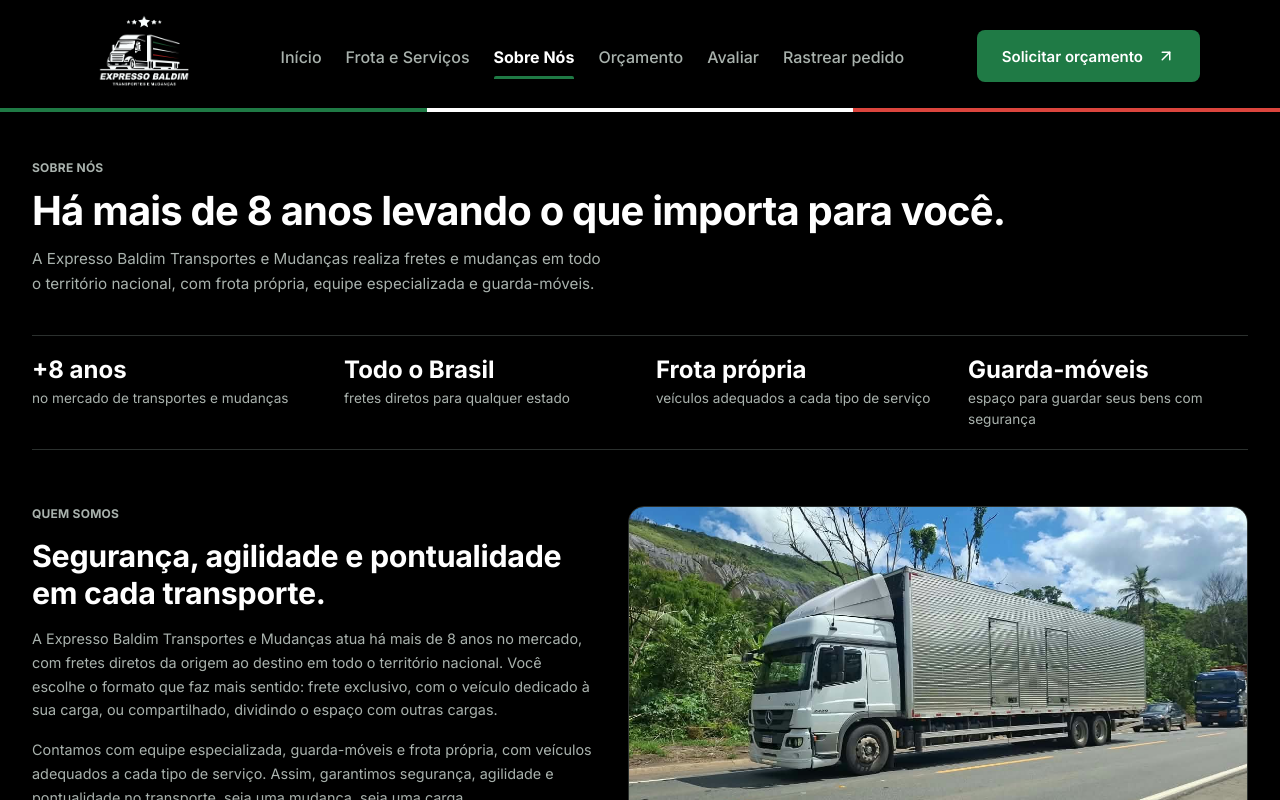
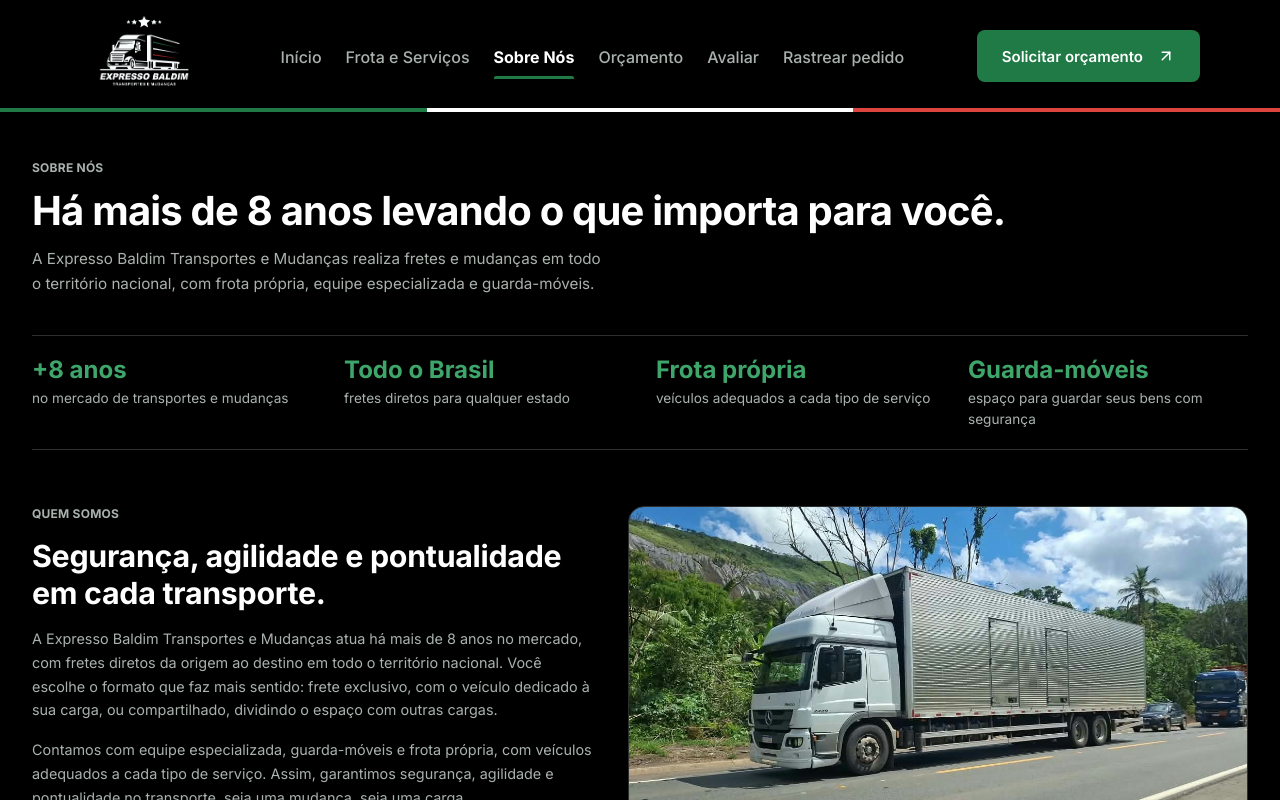
Before and after one commit to Nyckbaldim/expresso-baldim, an Angular app: page /sobre-nos in a window 1280 px wide. Shown: the top 800 px of the page. Built offline with nearby package versions, Linux system fonts and the light colour scheme.

Commit message:
style(sobre-nos): destaca títulos da faixa de destaques em verde

```diff
--- a/src/app/pages/sobre-nos/sobre-nos.css
+++ b/src/app/pages/sobre-nos/sobre-nos.css
@@ -51,6 +51,7 @@ p { color: var(--cinza); font-size: 0.9rem; line-height: 1.65; }
 }
 .destaques__item { display: grid; gap: 4px; align-content: start; }
 .destaques dt {
+  color: var(--verde-texto);
   font-size: clamp(1.15rem, 2.2vw, 1.5rem);
   font-weight: 700;
   line-height: 1.2;
```
